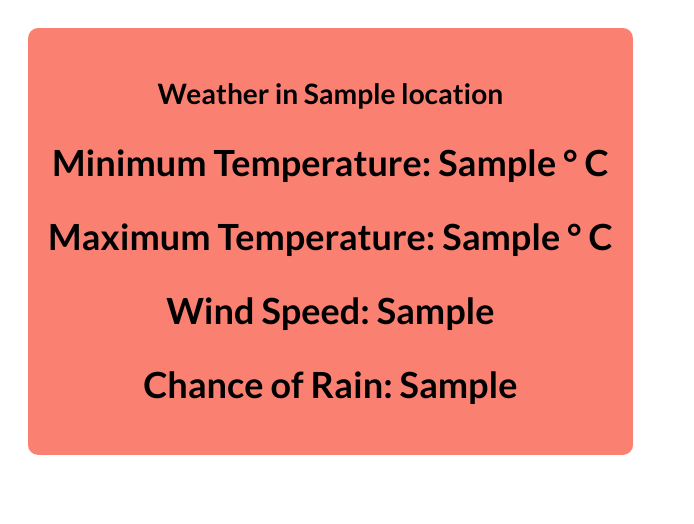
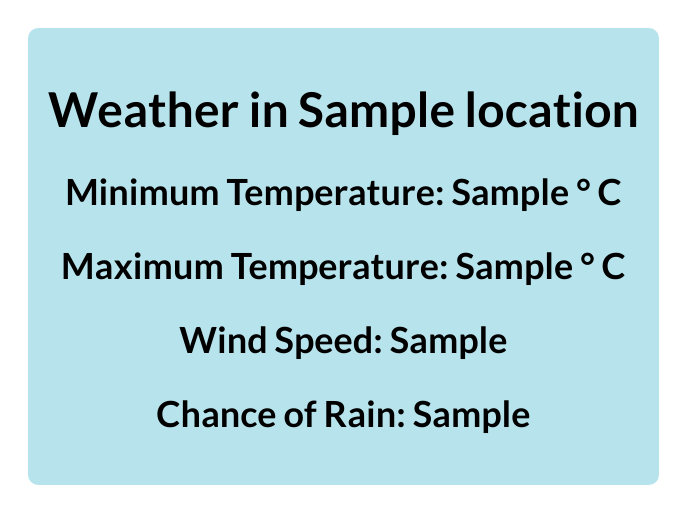
Before and after one commit to danlhennessy/flaskweatherdash, a Flask app: template templates/results.html in a window 1280 px wide. Shown: the top 524 px of the page, without its empty margins (0-694 px from the left). Run offline with Flask 2, Linux system fonts and the light colour scheme; the template is opened without the code that fills it: most values are stand-ins (such as "Sample title", 1, 10 or a date in 2020).

Commit message:
more css

```diff
--- a/static/styles/results.css
+++ b/static/styles/results.css
@@ -1,5 +1,5 @@
 #weatherResults {
-    background-color: #fa8072;
+    background-color: #b7e4ec;
     font-family: 'Lato', sans-serif;
     font-size: 24px;
     padding: 20px;
--- a/templates/results.html
+++ b/templates/results.html
@@ -7,7 +7,7 @@
 
 <body>
 <div id="weatherResults">
-    <h3>Weather in {{ location }} </h3>
+    <h1>Weather in {{ location }} </h1>
     <h2>
         Minimum Temperature: {{ mintemp0 }} ° C
     </h2>
```
